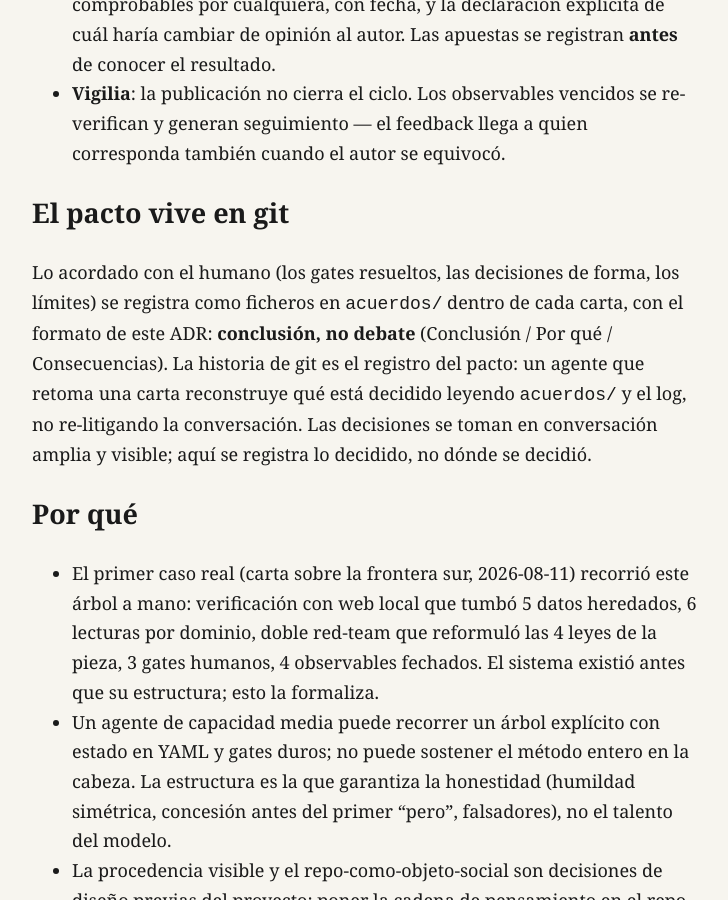
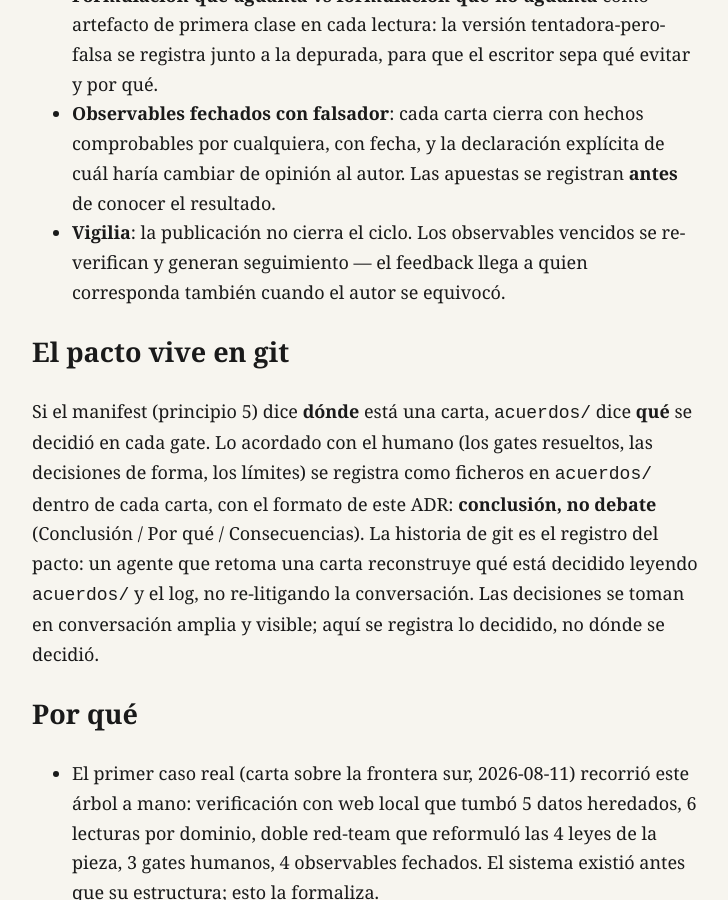
Before and after one commit to dear-power/dear-power.github.io, a Jekyll site: the page built from sdd/decisions/001-acta-fundacional.md, in a window 1280 px wide and 900 px high, scrolled down 2523 px. Shown: the whole window, without its empty margins (275-1003 px from the left). Built offline with Jekyll 4.4.1, drawn with Linux system fonts in a browser that asks for light colours; our own code applies the rules of GitHub Pages for plain Markdown files; some of the changed text lies outside the part shown.

Commit message:
sdd: ADR-001 — principio 5 (estado en manifest, no en índice externo)
Amendment tras revisión: se había quitado la referencia a un índice
externo de decisiones (fuga de infraestructura privada) sin dejar
dicho dónde vive el estado de progreso de cada carta. Se formaliza
como principio 5, al mismo nivel que los otros cuatro, y se enlaza
con la sección de pacto para distinguir estado (dónde está la carta)
de pacto (qué se decidió en cada gate).

Co-Authored-By: Claude Sonnet 5 <noreply@anthropic.com>

```diff
--- a/sdd/decisions/001-acta-fundacional.md
+++ b/sdd/decisions/001-acta-fundacional.md
@@ -24,6 +24,8 @@ Traducción directa de los principios SDD de ingeniería al discurso:
 3. **La verificación re-levantada gana al material heredado.** Ninguna cifra, cita o fecha se hereda de material previo: se re-levanta desde cero con fuente, fecha y emisor. Lo que no aguanta no es un fracaso del proceso — es un hallazgo que reescribe la sección.
 
 4. **Los límites de alcance son ley** — blast radius sobre afirmaciones en lugar de ficheros. Cada carta declara qué afirmaciones puede hacer y cuáles tiene prohibidas (p. ej. "no atribuir orquestación operativa a nadie"; "los muertos jamás como tasa"; regla de verbo: verbos de posición, no de mano). Una afirmación fuera de límites invalida el paso, aunque sea verdadera.
+
+5. **El estado vive en el repo, no en un índice externo.** El progreso de cada carta (verificado, contrastado, pactado, publicado, en vigilia) se registra en su `manifest.yaml`. Un índice externo, si existe, refleja este estado; nunca al revés.
 
 ## El mecanismo PENDING
 
@@ -55,7 +57,7 @@ Piezas estructurales que el árbol exige y que el SDD de ingeniería no tiene:
 
 ## El pacto vive en git
 
-Lo acordado con el humano (los gates resueltos, las decisiones de forma, los límites) se registra como ficheros en `acuerdos/` dentro de cada carta, con el formato de este ADR: **conclusión, no debate** (Conclusión / Por qué / Consecuencias). La historia de git es el registro del pacto: un agente que retoma una carta reconstruye qué está decidido leyendo `acuerdos/` y el log, no re-litigando la conversación. Las decisiones se toman en conversación amplia y visible; aquí se registra lo decidido, no dónde se decidió.
+Si el manifest (principio 5) dice **dónde** está una carta, `acuerdos/` dice **qué** se decidió en cada gate. Lo acordado con el humano (los gates resueltos, las decisiones de forma, los límites) se registra como ficheros en `acuerdos/` dentro de cada carta, con el formato de este ADR: **conclusión, no debate** (Conclusión / Por qué / Consecuencias). La historia de git es el registro del pacto: un agente que retoma una carta reconstruye qué está decidido leyendo `acuerdos/` y el log, no re-litigando la conversación. Las decisiones se toman en conversación amplia y visible; aquí se registra lo decidido, no dónde se decidió.
 
 ## Por qué
 
```
